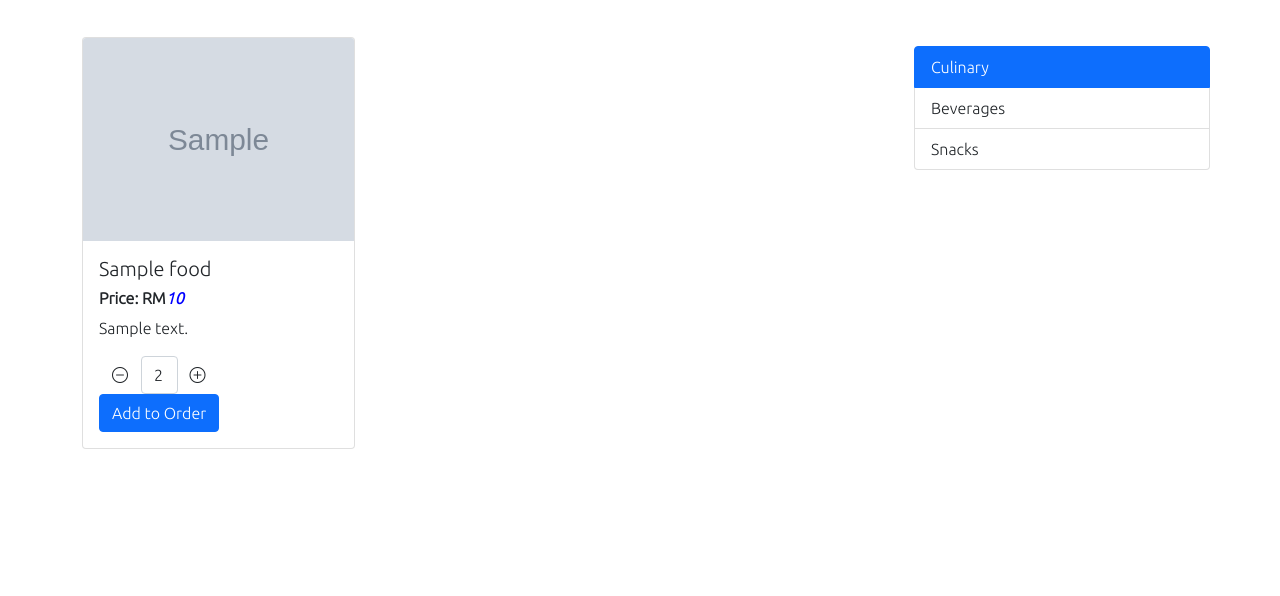
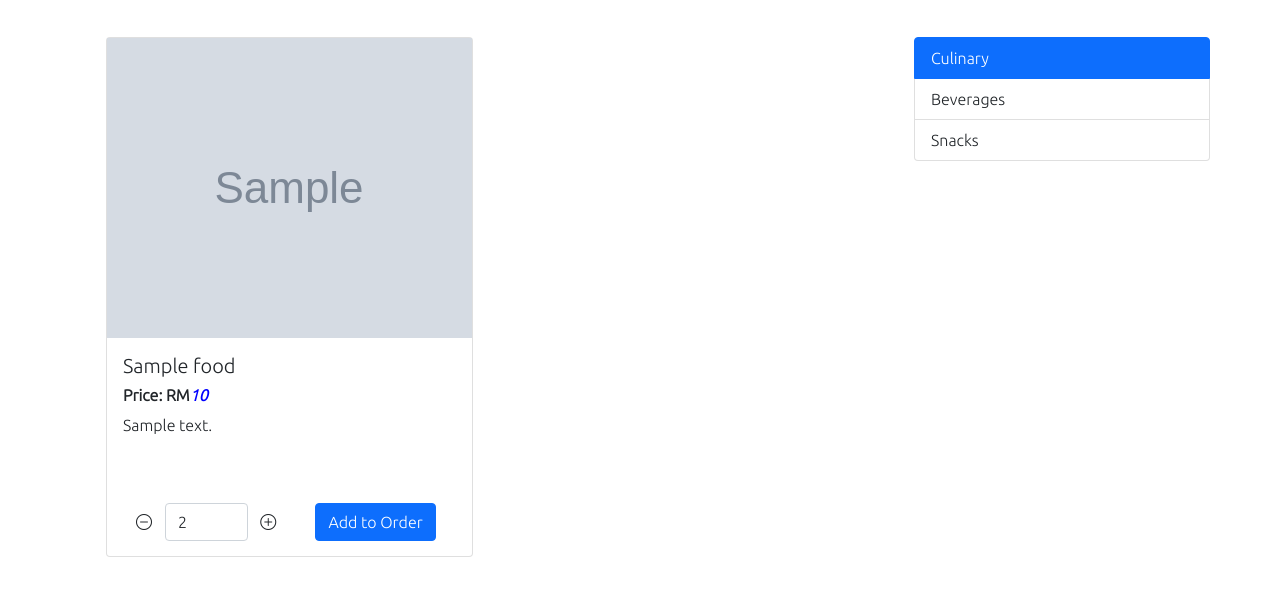
Before and after one commit to desmondweh29/Food-Ordering-System, a PHP site: page /Webtech/menu.php in a window 1280 px wide. Shown: the part 71-667 px from the top of the page. Run offline with PHP 8.4, Linux system fonts and the light colour scheme; tables that the repository leaves empty or names only in its code hold one stand-in row (values such as "Sample post"); grey boxes marked "Sample" are stand-in pictures.

Commit message:
Menu style

```diff
--- a/menu.php
+++ b/menu.php
@@ -18,6 +18,11 @@
     }
 ?>
 
+<style>
+        <?php include 'styles/menu.css' ?>
+</style>
+
+
 <div class="container-lg position-relative">
     <div class="row g-2" id="spacer-2">
 
@@ -26,13 +31,18 @@
         while ($row = mysqli_fetch_assoc($result))
         {
     ?>
-        <div class="col-lg-3 col-md-4">
+        <div class="col-lg-4 col-md-5 mx-4">
             <div class="card menu-card">
-                <img src="images/<?php echo $row["image"]?>" class="card-img-top" alt="...">
+                <div class="card-img-top">
+                    <img class="food-img" src="images/<?php echo $row["image"]?>"  alt="...">
+                </div>
                 <div class="card-body">
                     <h5 class="card-title"><?php echo $row["name"]?></h5>
                     <h6><b><span>Price: RM</span><span class="price-font"><?php echo $row["price"]?></span></b></h6>
-                    <p class="card-text"><?php echo $row["description"]?></p>
+                    <div class="food-desc">
+                        <p class="card-text"><?php echo $row["description"]?></p>
+                    </div>
+
                     <span class="col-6">
                         <div class="btn-group position-static bottom-0 start-50 translate-x">
                             <button type="button" class="btn bi-dash-circle" data-type="minus"></button>
@@ -42,7 +52,7 @@
                         <!-- End of .btn-group  -->
                     </span>
                     <!-- End of .col-6  -->
-                    <span class="col-6">
+                    <span class="addtoorder-btn">
                         <button type="button" class="btn btn-primary">Add to Order</button>
                     </span>
                     <!-- End of .col-6  -->
@@ -83,7 +93,7 @@
             ?>
 
             <div class="card" id="order-list">
-                <div class="card-body">
+                <div class="checkout-body">
                     <h5 class="card-title">Your Order</h5>
                     <!-- <h6 class="card-subtitle mb-2 text-muted">Card subtitle</h6> -->
                     <p class="card-text">Some quick example text to build on the card title and make up the bulk
--- /dev/null
+++ b/styles/menu.css
@@ -0,0 +1,55 @@
+#menu-rightbar-container {
+    display: block;
+    float: right;
+    width: 300px;
+}
+
+#menu-nav {
+    margin: 5px auto 20px auto;
+    width: 18.5rem;
+
+    /* margin: top | right | bottom | left  */
+}
+
+.price-font {
+    font-style: italic;
+    color: blue;
+}
+
+.menu-card {
+    width: auto;
+    height: 520px;
+    margin: 5px auto 5px auto;
+}
+
+
+.food-img {
+    display: inline-block;
+    width: 100%;
+    height: 300px;
+    object-fit: cover;
+
+}
+
+.card-body {
+    width: auto;
+    height: 200px;
+}
+
+.food-desc {
+    height: 90px;
+}
+
+.card-img-top {
+    width: 100%;
+}
+
+.checkout-body {
+    height: auto;
+    padding: 10px;
+}
+
+.addtoorder-btn {
+    float: right;
+    margin-right: 20px;
+}
--- a/styles/style.css
+++ b/styles/style.css
@@ -32,17 +32,9 @@
     margin-top: 95px;
 }
 
-.menu-card {
-    max-width: 18rem;
-    margin: 5px auto 5px auto;
-}
 
-#menu-nav {
-    margin: 14px auto 20px auto;
-    width: 18.5rem;
 
-    /* margin: top | right | bottom | left  */
-}
+
 
 #order-list {
     width: 18.5rem;
@@ -81,14 +73,3 @@
 #left-order-btn {
     float: left;
 }
-
-#menu-rightbar-container {
-    display: block;
-    float: right;
-    width: 300px;
-}
-
-.price-font {
-    font-style: italic;
-    color: blue;
-}
```
